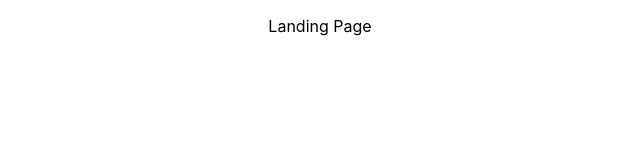
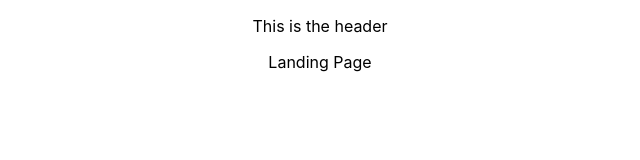
Before and after one commit to robinfire110/music-gig-app, a React (Create React App) app in the folder client/: page / in a window 1280 px wide. Shown: the top 160 px of the page, without its empty margins (320-960 px from the left). Built offline with nearby package versions, Linux system fonts and the light colour scheme.

Commit message:
Added header component

```diff
--- a/client/package.json
+++ b/client/package.json
@@ -8,6 +8,7 @@
     "@testing-library/user-event": "^13.5.0",
     "axios": "^1.6.7",
     "react": "^18.2.0",
+    "react-bootstrap": "^2.10.1",
     "react-dom": "^18.2.0",
     "react-router-dom": "^6.22.2",
     "react-scripts": "5.0.1",
--- a/client/src/App.js
+++ b/client/src/App.js
@@ -12,6 +12,7 @@ import EventForm from "./pages/EventForm";
 import Profile from "./pages/Profile";
 import IndividualEvent from "./pages/IndividualEvent";
 import Calculator from "./pages/Calculator";
+
 
 function App() {
   return (
--- /dev/null
+++ b/client/src/components/Header.js
@@ -0,0 +1,13 @@
+import React from 'react';
+import { Navbar } from 'react-bootstrap';
+
+function Header() {
+    return (
+        <Navbar bg="light" expand="lg">
+            <p>This is the header</p>
+            {/* header content here */}
+        </Navbar>
+    )
+}
+
+export default Header;
--- a/client/src/pages/Landing.jsx
+++ b/client/src/pages/Landing.jsx
@@ -1,12 +1,14 @@
 import React from "react";
 import { useEffect } from "react";
 import { useState } from "react";
-import { Link } from "react-router-dom";
+import { Link, Router } from "react-router-dom";
+import Header from '../components/Header';
 
 const Landing = () => {
 
     return (
         <div>
+            <Header />
             <p>Landing Page</p>
         </div>
     )
```
Also changed, not shown: 1 other file (tests, documents, lock files or other folders).
